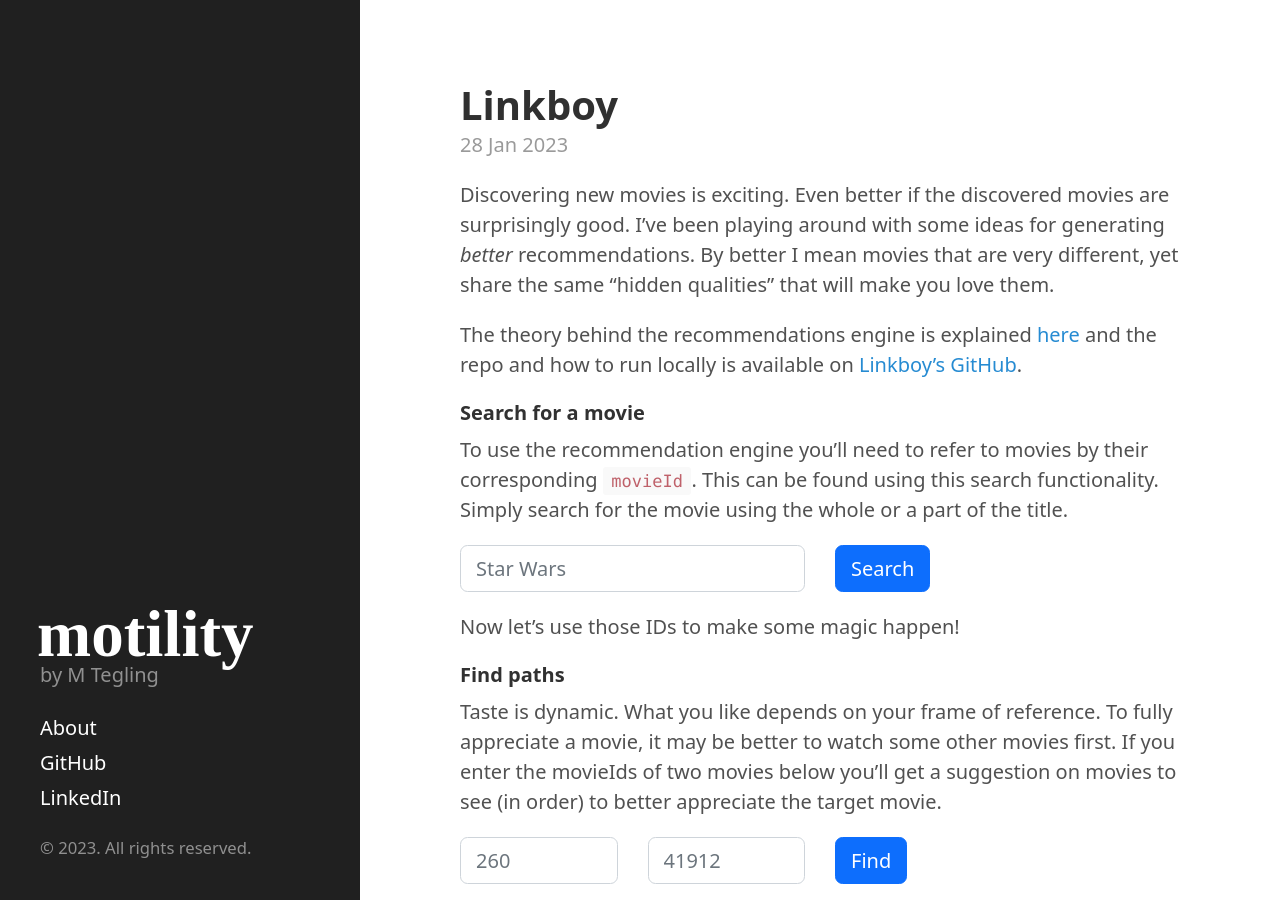
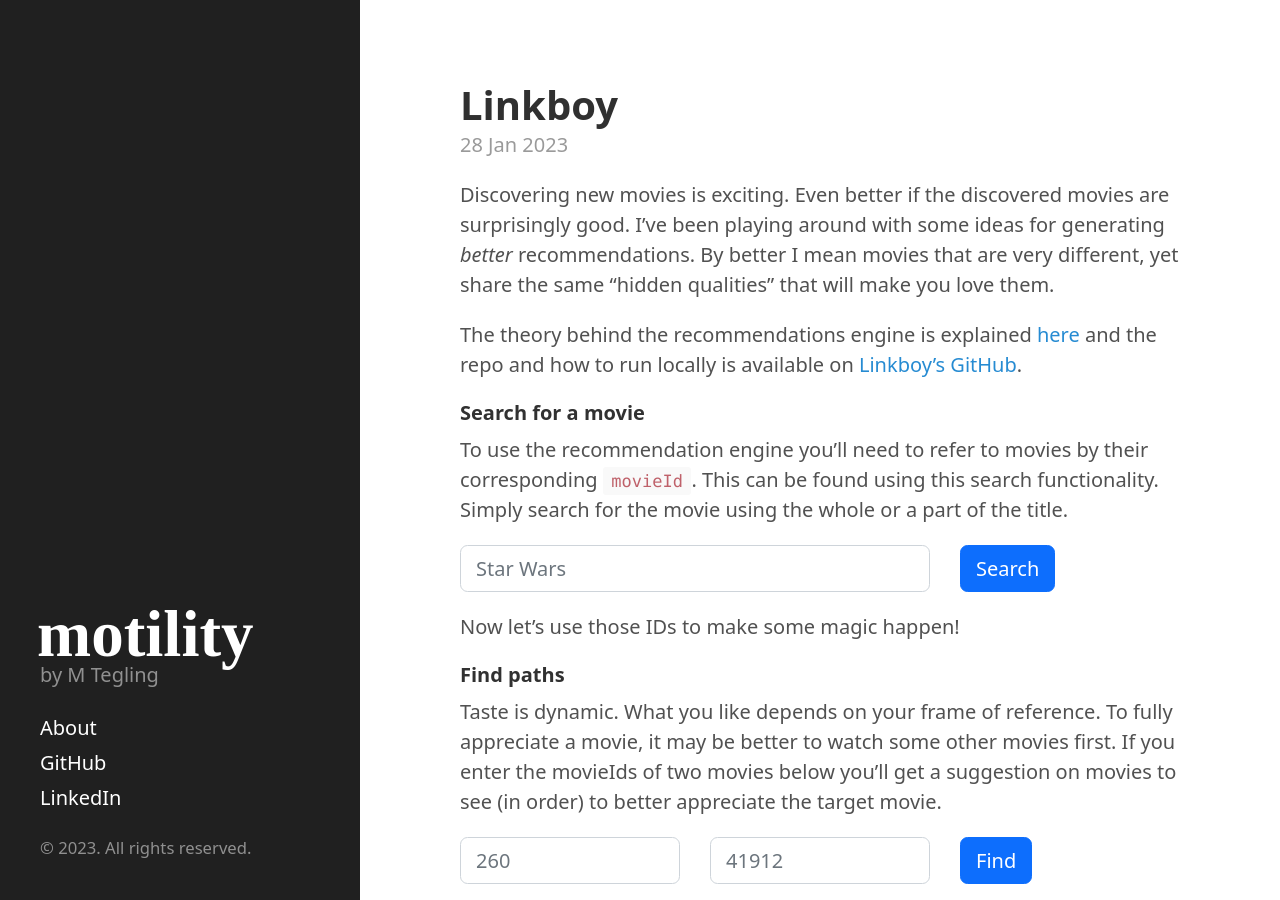
Before and after one commit to manstegling/manstegling.github.io, a Jekyll site: the page built from _posts/2023-01-28-linkboy.md, in a window 1280 px wide and 900 px high. Built offline with Jekyll 4.4.1, drawn with Linux system fonts in a browser that asks for light colours; some web fonts are replaced; Markdown is read by kramdown in place of the engine named in the settings.

Commit message:
Improve input layout on mobile and prevent empty POST

```diff
--- a/_includes/requests.html
+++ b/_includes/requests.html
@@ -38,7 +41,6 @@
             parent.textContent = "internal error";
             console.log(err);
         });
-
     }
 
     function postFindPath() {
--- a/_posts/2023-01-28-linkboy.md
+++ b/_posts/2023-01-28-linkboy.md
@@ -19,10 +19,10 @@
 
 <div>
   <div class="row mb-3">
-    <div class="col-md-6">
+    <div class="col-sm-8">
       <input type="text" class="form-control" id="query-input" placeholder="Star Wars" onkeydown="enterFindMovie(this)">
     </div>
-    <div class="col-md-2">
+    <div class="col-sm-4">
 	  <button type="submit" class="btn btn-primary" id="query-button" onclick="findMovie()">Search</button>
 	</div>
   </div>
@@ -44,13 +44,13 @@
 
 <div>
   <div class="row mb-3">
-    <div class="col-md-3">
+    <div class="col-sm-4">
       <input type="text" class="form-control" id="movieId1" placeholder="260">
     </div>
-	<div class="col-md-3">
+	<div class="col-sm-4">
       <input type="text" class="form-control" id="movieId2" placeholder="41912"><br>
 	</div>
-	<div class="col-md-2">
+	<div class="col-sm-4">
 	  <button type="submit" class="btn btn-primary" id="path-button" onclick="postFindPath()">Find</button>
 	</div>
   </div>
@@ -67,16 +67,14 @@
 anonymous and the only reference to your tuned recommendations is a randomly generated key.
 
 <div>
-  <form onsubmit="return postRatings(this)">
-    <div class="row">
-      <div class="col-md-6">
-        <input class="form-control" type="file" id="f1">
-      </div>
-      <div class="col-md-2">
-        <button type="submit" class="btn btn-primary" id="b2">Tune</button>
-      </div>
+  <div class="row">
+    <div class="col-sm-8">
+      <input class="form-control" type="file" id="fileSelect">
     </div>
-  </form>
+    <div class="col-sm-4">
+      <button type="submit" class="btn btn-primary" id="tuneButton">Tune</button>
+    </div>
+  </div>
 </div>
 
 
```
Also changed, not shown: other parts of _includes/requests.html (+3 -0 lines).
